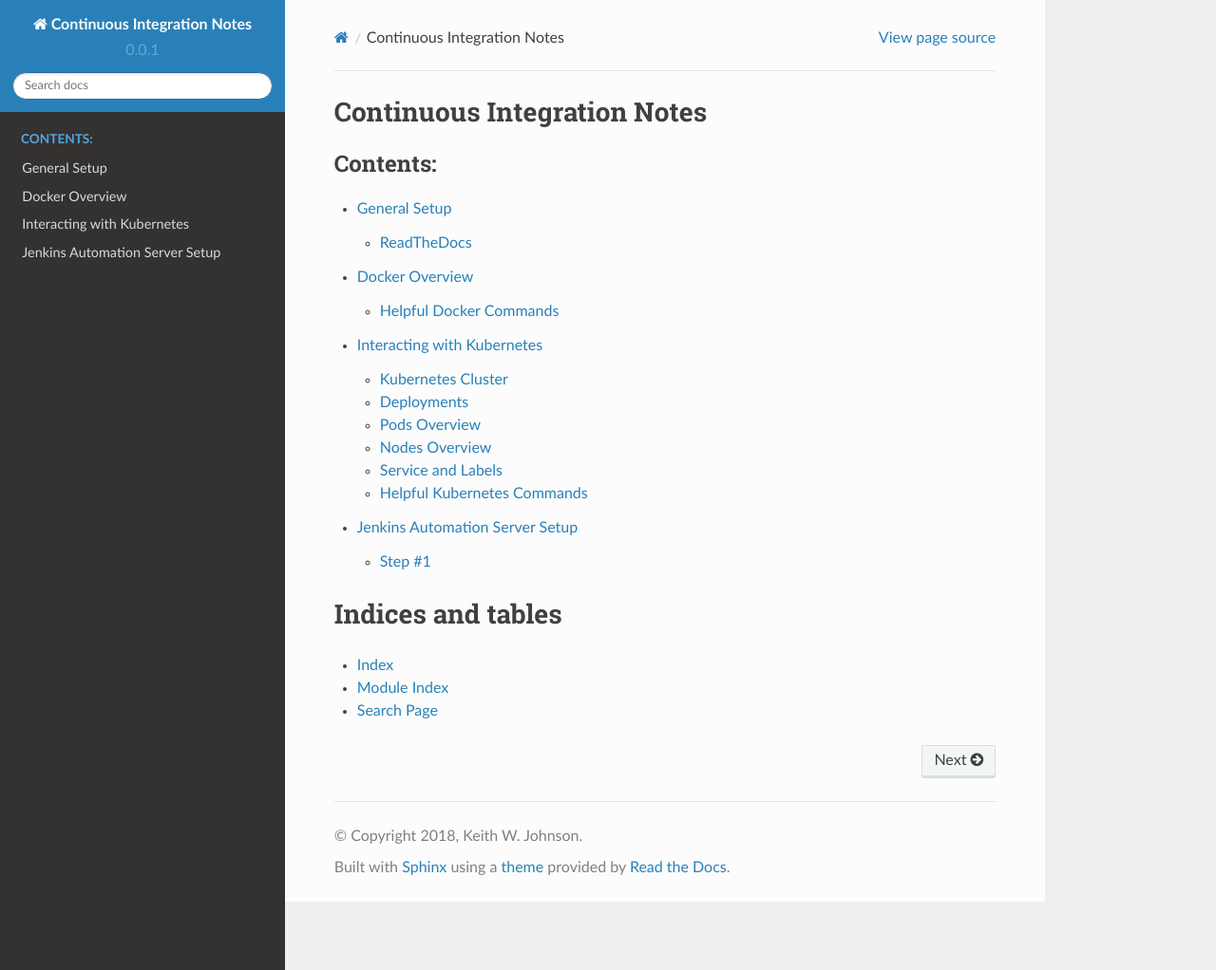
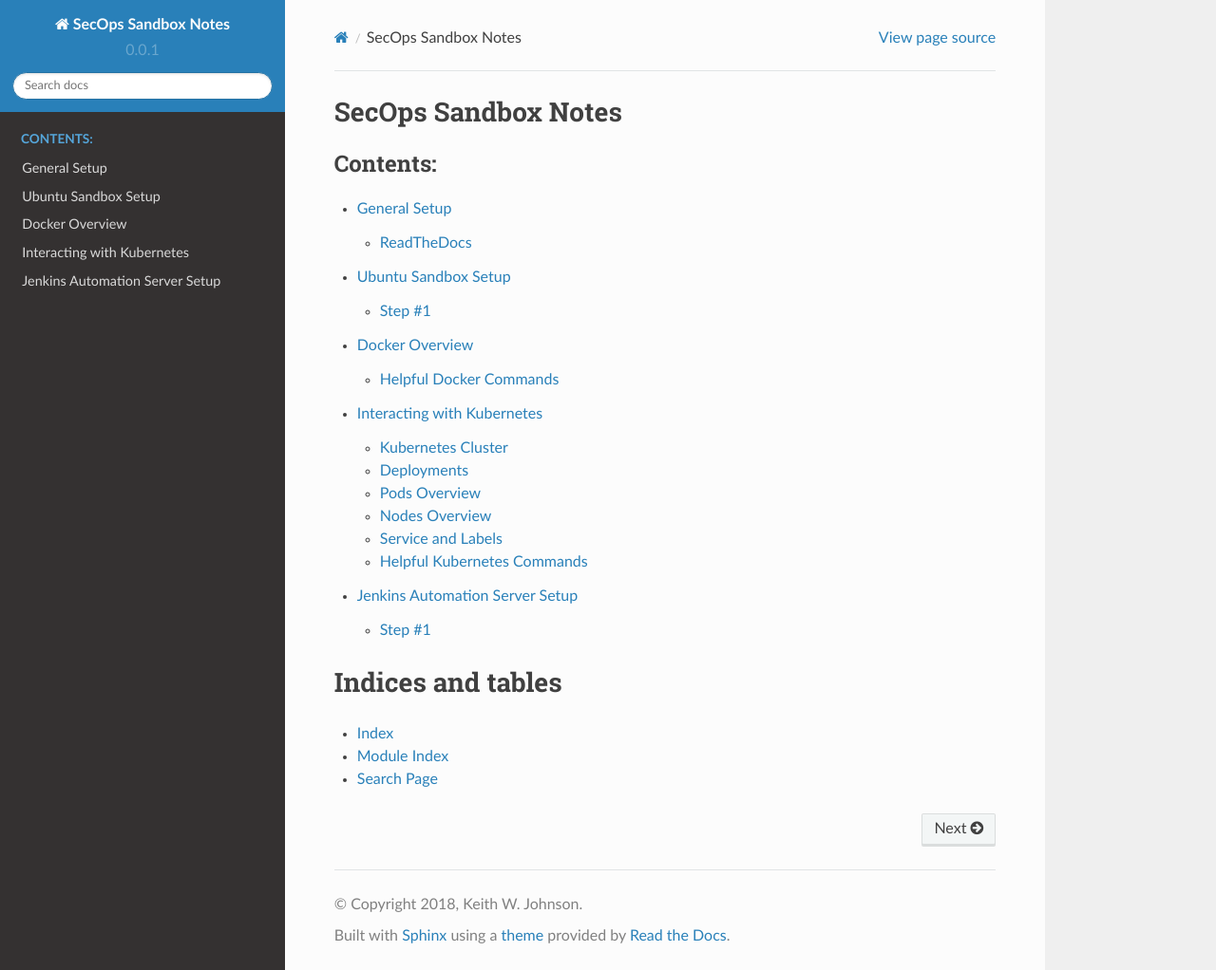
Before and after one commit to hirosh7/jenkins_sample, a Sphinx documentation site: the page built from docs/index.rst, in a window 1280 px wide and 1022 px high. Shown: the whole window at 95% size. Built offline with Sphinx 7.4.7 and the Read the Docs theme 2.0.0, drawn with Linux system fonts in a browser that asks for light colours; pages that are not in the unit, such as notebooks, are missing from menus.

Commit message:
Clarified reason for cmdline.py changes, changed doc name and added a skeleton ubuntu section

```diff
--- a/docs/conf.py
+++ b/docs/conf.py
@@ -45,7 +45,7 @@
 master_doc = 'index'
 
 # General information about the project.
-project = u'Continuous Integration Notes'
+project = u'SecOps Sandbox Notes'
 copyright = u'2018, Keith W. Johnson'
 author = u'Keith W. Johnson'
 
@@ -98,7 +98,7 @@
 # Add any paths that contain custom static files (such as style sheets) here,
 # relative to this directory. They are copied after the builtin static files,
 # so a file named "default.css" will overwrite the builtin "default.css".
-html_static_path = ['_static']
+html_static_path = ['output/_static']
 
 # Custom sidebar templates, must be a dictionary that maps document names
 # to template names.
--- a/docs/index.rst
+++ b/docs/index.rst
@@ -3,7 +3,7 @@
    You can adapt this file completely to your liking, but it should at least
    contain the root `toctree` directive.
 
-Continuous Integration Notes
+SecOps Sandbox Notes
 ============================
 
 .. toctree::
@@ -12,6 +12,7 @@
 
    general_setup
    gc_gerrit_setup
+   ubuntu_setup
    interacting_with_docker
    interacting_with_kubernetes
    jenkins_ci_setup
--- a/docs/kludge_files/cmdline.py
+++ b/docs/kludge_files/cmdline.py
@@ -202,11 +202,14 @@
     args = parser.parse_args(argv)
 
     # -------------- KWJ Kludge Start -----------
+
+    # For some reason, the source and output directories are not parsed correctly
+    # nor is the source file list set correctly. This kludge corrects this situation
     args.outputdir = argv[4]
     args.sourcedir = argv[3]
-    import os
 
     # get list of *.rst files from source directory
+    import os
     for s_file in os.listdir(args.sourcedir):
         if s_file.find('.rst') != -1:
             args.filenames.append(s_file)
--- /dev/null
+++ b/docs/ubuntu_setup.rst
@@ -0,0 +1,6 @@
+Ubuntu Sandbox Setup
+===============================
+
+Step #1
+-------
+Step #1 goes here
```
Also changed, not shown: 1 other file.
